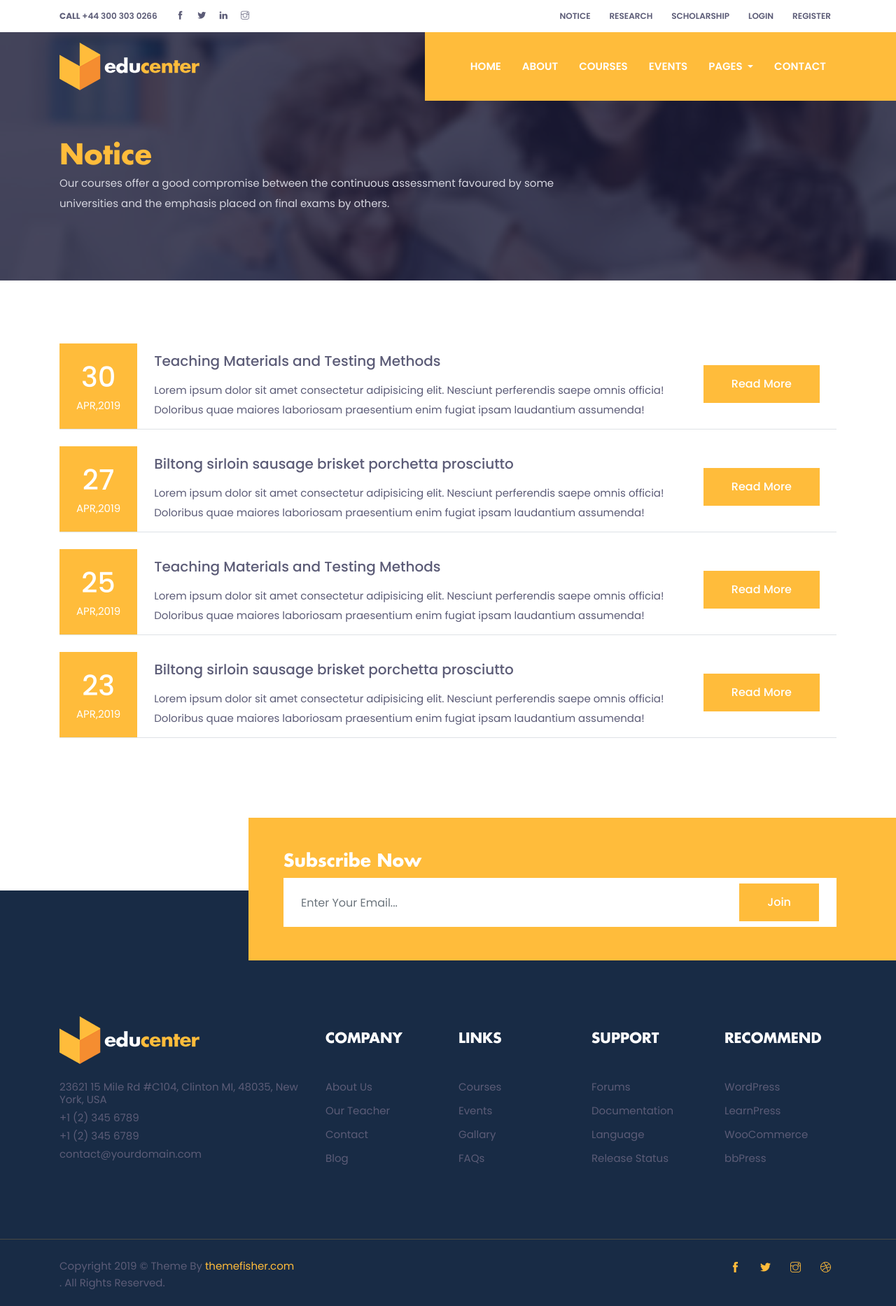
After one commit to MaskeyPuja/educenter, a Django app: page /notice in a window 1280 px wide. The commit adds this page. Shown: the whole page at 70% size. Run offline with Django 3.2, Linux system fonts and the light colour scheme; some libraries are stand-ins or nearby versions.

Commit message:
notice added

```diff
--- a/eduapp/templates/eduapp/base.html
+++ b/eduapp/templates/eduapp/base.html
@@ -52,7 +52,7 @@
         </div>
         <div class="col-lg-8 text-center text-lg-right">
           <ul class="list-inline">
-            <li class="list-inline-item"><a class="text-uppercase text-color p-sm-2 py-2 px-0 d-inline-block" href="notice.html">notice</a></li>
+            <li class="list-inline-item"><a class="text-uppercase text-color p-sm-2 py-2 px-0 d-inline-block" href="{% url 'notice' %}">notice</a></li>
             <li class="list-inline-item"><a class="text-uppercase text-color p-sm-2 py-2 px-0 d-inline-block" href="research.html">research</a></li>
             <li class="list-inline-item"><a class="text-uppercase text-color p-sm-2 py-2 px-0 d-inline-block" href="scholarship.html">SCHOLARSHIP</a></li>
             <li class="list-inline-item"><a class="text-uppercase text-color p-sm-2 py-2 px-0 d-inline-block" href="#" data-toggle="modal" data-target="#loginModal">login</a></li>
--- /dev/null
+++ b/eduapp/templates/eduapp/notice.html
@@ -0,0 +1,72 @@
+{% extends 'eduapp/base.html' %}
+
+{% block title %}Notice{% endblock %}
+{% block body %}
+
+<!-- page title -->
+<section class="page-title-section overlay" data-background="images/backgrounds/page-title.jpg">
+  <div class="container">
+    <div class="row">
+      <div class="col-md-8">
+        <ul class="list-inline custom-breadcrumb">
+          <li class="list-inline-item"><a class="h2 text-primary font-secondary" href="@@page-link">Notice</a></li>
+          <li class="list-inline-item text-white h3 font-secondary @@nasted"></li>
+        </ul>
+        <p class="text-lighten">Our courses offer a good compromise between the continuous assessment favoured by some universities and the emphasis placed on final exams by others.</p>
+      </div>
+    </div>
+  </div>
+</section>
+<!-- /page title -->
+
+<!-- notice -->
+<section class="section">
+  <div class="container">
+    <div class="row">
+      <div class="col-12">
+        <ul class="list-unstyled">
+          <!-- notice item -->
+          <li class="d-md-table mb-4 w-100 border-bottom hover-shadow">
+            <div class="d-md-table-cell text-center p-4 bg-primary text-white mb-4 mb-md-0"><span class="h2 d-block">30</span> APR,2019</div>
+            <div class="d-md-table-cell px-4 vertical-align-middle mb-4 mb-md-0">
+              <a href="notice-single.html" class="h4 mb-3 d-block">Teaching Materials and Testing Methods</a>
+              <p class="mb-0">Lorem ipsum dolor sit amet consectetur adipisicing elit. Nesciunt perferendis saepe omnis officia! Doloribus quae maiores laboriosam praesentium enim fugiat ipsam laudantium assumenda!</p>
+            </div>
+            <div class="d-md-table-cell text-right pr-0 pr-md-4"><a href="notice-single.html" class="btn btn-primary">read more</a></div>
+          </li>
+          <!-- notice item -->
+          <li class="d-md-table mb-4 w-100 border-bottom hover-shadow">
+            <div class="d-md-table-cell text-center p-4 bg-primary text-white mb-4 mb-md-0"><span class="h2 d-block">27</span> APR,2019</div>
+            <div class="d-md-table-cell px-4 vertical-align-middle mb-4 mb-md-0">
+              <a href="notice-single.html" class="h4 mb-3 d-block">Biltong sirloin sausage brisket porchetta prosciutto</a>
+              <p class="mb-0">Lorem ipsum dolor sit amet consectetur adipisicing elit. Nesciunt perferendis saepe omnis officia! Doloribus quae maiores laboriosam praesentium enim fugiat ipsam laudantium assumenda!</p>
+            </div>
+            <div class="d-md-table-cell text-right pr-0 pr-md-4"><a href="notice-single.html" class="btn btn-primary">read more</a></div>
+          </li>
+          <!-- notice item -->
+          <li class="d-md-table mb-4 w-100 border-bottom hover-shadow">
+            <div class="d-md-table-cell text-center p-4 bg-primary text-white mb-4 mb-md-0"><span class="h2 d-block">25</span> APR,2019</div>
+            <div class="d-md-table-cell px-4 vertical-align-middle mb-4 mb-md-0">
+              <a href="notice-single.html" class="h4 mb-3 d-block">Teaching Materials and Testing Methods</a>
+              <p class="mb-0">Lorem ipsum dolor sit amet consectetur adipisicing elit. Nesciunt perferendis saepe omnis officia! Doloribus quae maiores laboriosam praesentium enim fugiat ipsam laudantium assumenda!</p>
+            </div>
+            <div class="d-md-table-cell text-right pr-0 pr-md-4"><a href="notice-single.html" class="btn btn-primary">read more</a></div>
+          </li>
+          <!-- notice item -->
+          <li class="d-md-table mb-4 w-100 border-bottom hover-shadow">
+            <div class="d-md-table-cell text-center p-4 bg-primary text-white mb-4 mb-md-0"><span class="h2 d-block">23</span> APR,2019</div>
+            <div class="d-md-table-cell px-4 vertical-align-middle mb-4 mb-md-0">
+              <a href="notice-single.html" class="h4 mb-3 d-block">Biltong sirloin sausage brisket porchetta prosciutto</a>
+              <p class="mb-0">Lorem ipsum dolor sit amet consectetur adipisicing elit. Nesciunt perferendis saepe omnis officia! Doloribus quae maiores laboriosam praesentium enim fugiat ipsam laudantium assumenda!</p>
+            </div>
+            <div class="d-md-table-cell text-right pr-0 pr-md-4"><a href="notice-single.html" class="btn btn-primary">read more</a></div>
+          </li>
+        </ul>
+      </div>
+    </div>
+  </div>
+</section>
+<!-- /notice -->
+
+<!-- footer -->
+{% endblock %}
--- a/eduapp/views.py
+++ b/eduapp/views.py
@@ -40,3 +40,7 @@ class ContactView(TemplateView):
 		context['active'] = 'contact'
 
 		return context
+
+
+class NoticeView(TemplateView):
+	template_name = 'eduapp/notice.html'
--- a/educenter/urls.py
+++ b/educenter/urls.py
@@ -15,7 +15,7 @@ Including another URLconf
 """
 from django.contrib import admin
 from django.urls import path
-from eduapp.views import HomeView, CourseView, EventView, BlogView, ContactView
+from eduapp.views import HomeView, CourseView, EventView, BlogView, ContactView, NoticeView
 
 from django.conf import settings
 from django.views.static import serve
@@ -30,5 +30,6 @@ urlpatterns = [
     path('event', EventView.as_view(), name = 'event'),
     # path('blog', BlogView.as_view(), name = 'blog'),
     path('contact', ContactView.as_view(), name = 'contact'),
+    path('notice', NoticeView.as_view(), name = 'notice'),
 ]
 urlpatterns += static(settings.MEDIA_URL, document_root=settings.MEDIA_ROOT)
```
